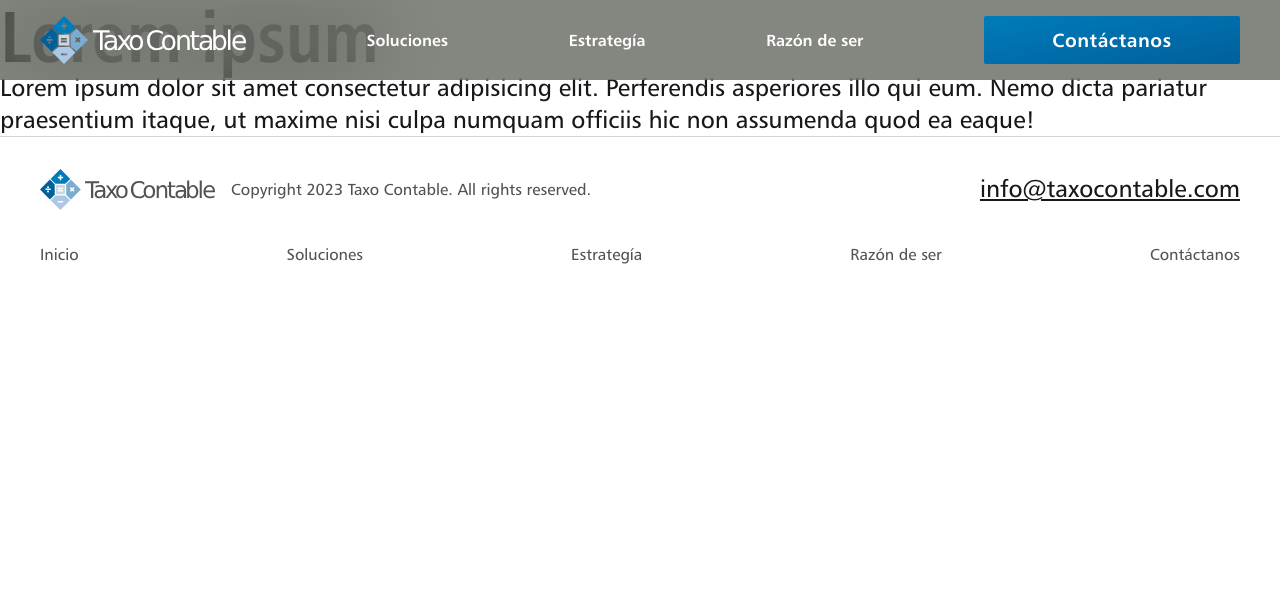
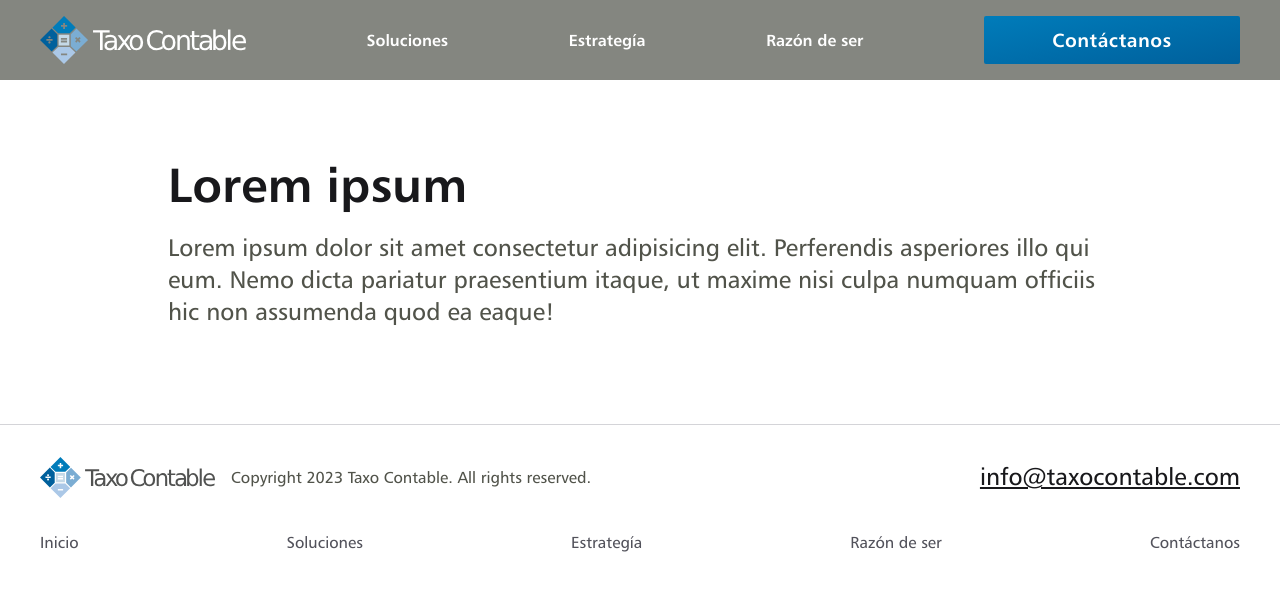
Before and after one commit to saufth/taxo, a Next.js app: page /why in a window 1280 px wide. Shown: the top 590 px of the page. Built offline with nearby package versions, Linux system fonts and the light colour scheme.

Commit message:
WhyPage: created

```diff
--- a/src/modules/navigation/config/index.ts
+++ b/src/modules/navigation/config/index.ts
@@ -17,7 +17,7 @@ export const navigationConfig: LinkProps[] = [
   },
   {
     children: 'Razón de ser',
-    href: '/reason-why'
+    href: '/why'
   }
 ]
 
--- a/src/pages/why.tsx
+++ b/src/pages/why.tsx
@@ -7,16 +7,18 @@ import styles from '../styles/pages/WhyPage.module.css'
 */
 const WhyPage = () => {
   return (
-    <div className={styles.div}>
-      <header>
-        <h1>
+    <section className={styles.section}>
+      <header className={styles.header}>
+        <h2>
           Lorem ipsum
-        </h1>
-        <p>
-          Lorem ipsum dolor sit amet consectetur adipisicing elit. Perferendis asperiores illo qui eum. Nemo dicta pariatur praesentium itaque, ut maxime nisi culpa numquam officiis hic non assumenda quod ea eaque!
+        </h2>
+        <p className={styles.description}>
+          Lorem ipsum dolor sit amet consectetur adipisicing elit. Perferendis asperiores illo
+          qui eum. Nemo dicta pariatur praesentium itaque, ut maxime nisi culpa numquam officiis
+          hic non assumenda quod ea eaque!
         </p>
       </header>
-    </div>
+    </section>
   )
 }
 
--- a/src/styles/pages/WhyPage.module.css
+++ b/src/styles/pages/WhyPage.module.css
@@ -0,0 +1,20 @@
+.section {
+  @apply
+    max-w-5xl
+    pt-32 md:pt-40
+    pb-16 md:pb-24
+    px-5 md:px-10
+    mx-auto
+}
+
+.header {
+  @apply
+    /* Spacing */
+    space-y-6
+}
+
+.description {
+  @apply
+    /* Typography */
+    text-secondary;
+}
```
